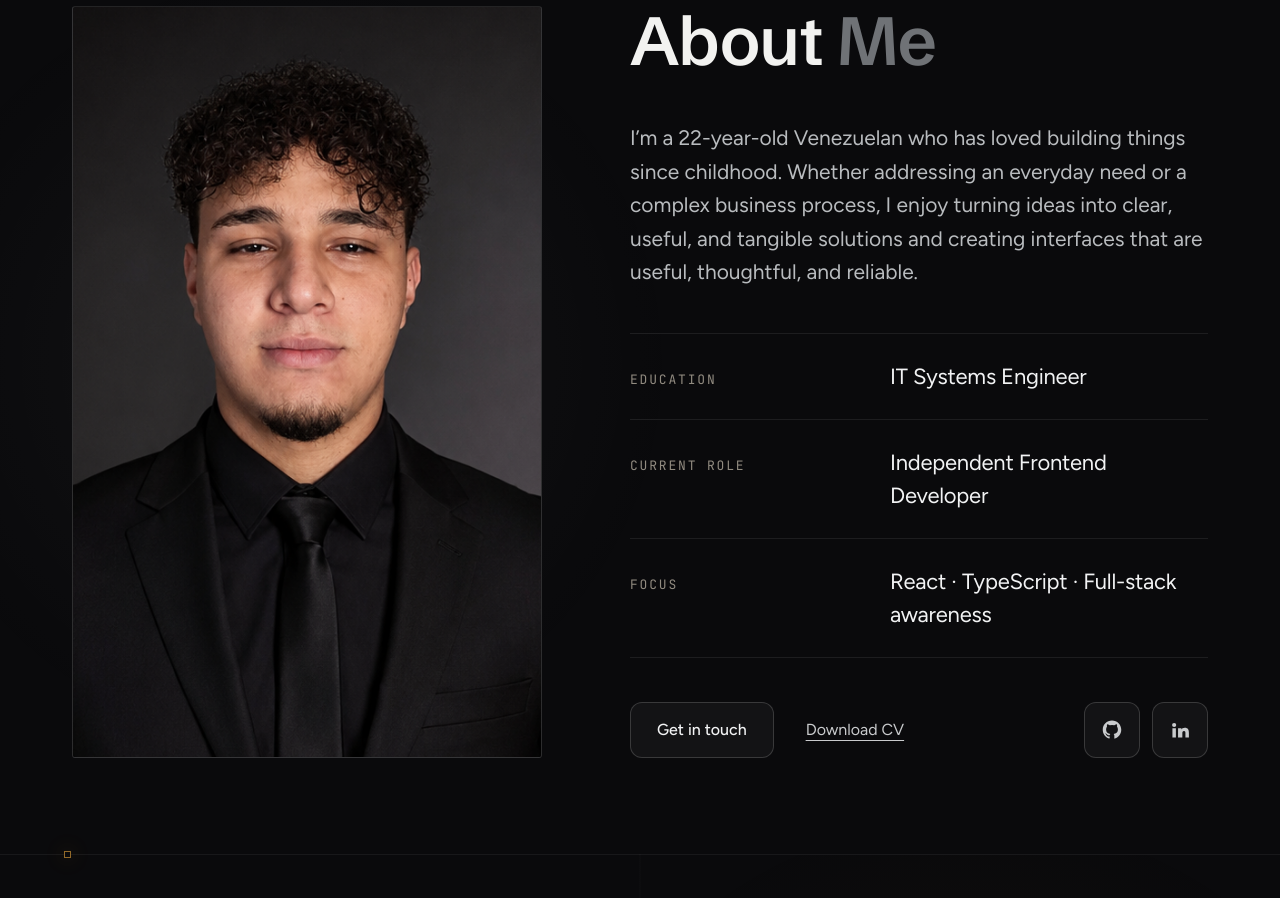
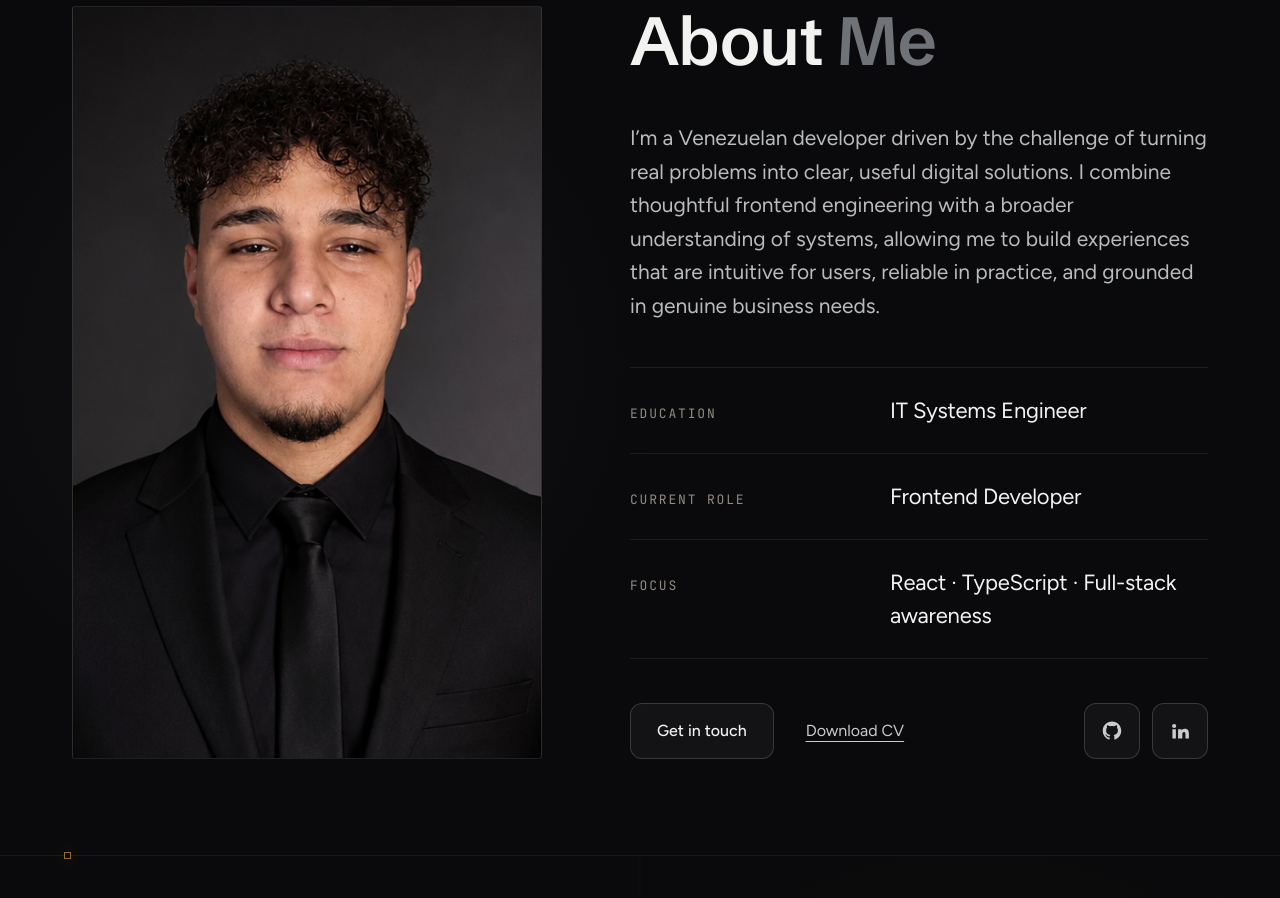
Before and after one commit to Life4Death04/portfolio, a React (Vite) app: page / in a window 1280 px wide. Shown: the part 3500-4398 px from the top of the page. Built offline with nearby package versions, Linux system fonts and the light colour scheme.

Commit message:
feat(i18n): enhance English and Spanish descriptions and update experience titles

```diff
--- a/src/i18n/locales/en/common.ts
+++ b/src/i18n/locales/en/common.ts
@@ -111,7 +111,7 @@ export const en = {
     titleLead: "About",
     titleAccent: "Me",
     description:
-      "I’m a 22-year-old Venezuelan who has loved building things since childhood. Whether addressing an everyday need or a complex business process, I enjoy turning ideas into clear, useful, and tangible solutions and creating interfaces that are useful, thoughtful, and reliable.",
+      "I’m a Venezuelan developer driven by the challenge of turning real problems into clear, useful digital solutions. I combine thoughtful frontend engineering with a broader understanding of systems, allowing me to build experiences that are intuitive for users, reliable in practice, and grounded in genuine business needs.",
     portraitDescription:
       "Portrait of Santiago Rodríguez wearing a black suit and tie",
     facts: {
@@ -121,7 +121,7 @@ export const en = {
       },
       experience: {
         label: "Current role",
-        value: "Independent Frontend Developer",
+        value: "Frontend Developer",
       },
       focus: {
         label: "Focus",
--- a/src/i18n/locales/es/common.ts
+++ b/src/i18n/locales/es/common.ts
@@ -107,7 +107,7 @@ export const es = {
     titleLead: "Acerca de",
     titleAccent: "mí",
     description:
-      "Soy un venezolano de 22 años a quien le encanta construir cosas desde la infancia. Ya sea para atender una necesidad cotidiana o un proceso empresarial complejo, disfruto convertir ideas en soluciones claras, útiles y tangibles, y crear interfaces útiles, cuidadas y fiables.",
+      "Soy un desarrollador venezolano motivado por el desafío de convertir problemas reales en soluciones digitales claras y útiles. Combino una ingeniería frontend reflexiva con un entendimiento más amplio de los sistemas, lo que me permite crear experiencias intuitivas para los usuarios, confiables en la práctica y fundamentadas en necesidades comerciales genuinas.",
     portraitDescription:
       "Retrato de Santiago Rodríguez con traje negro y corbata",
     facts: {
@@ -117,7 +117,7 @@ export const es = {
       },
       experience: {
         label: "Rol actual",
-        value: "Desarrollador frontend independiente",
+        value: "Desarrollador frontend",
       },
       focus: {
         label: "Enfoque",
```
